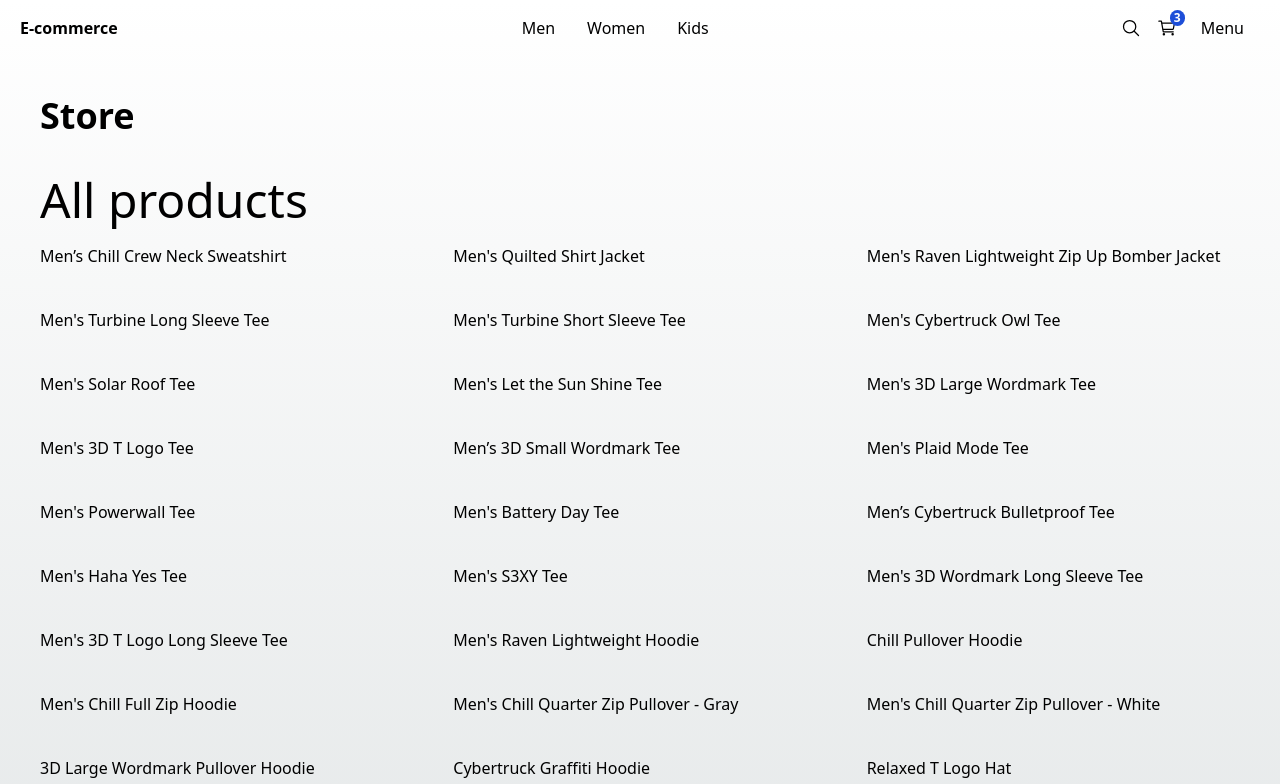
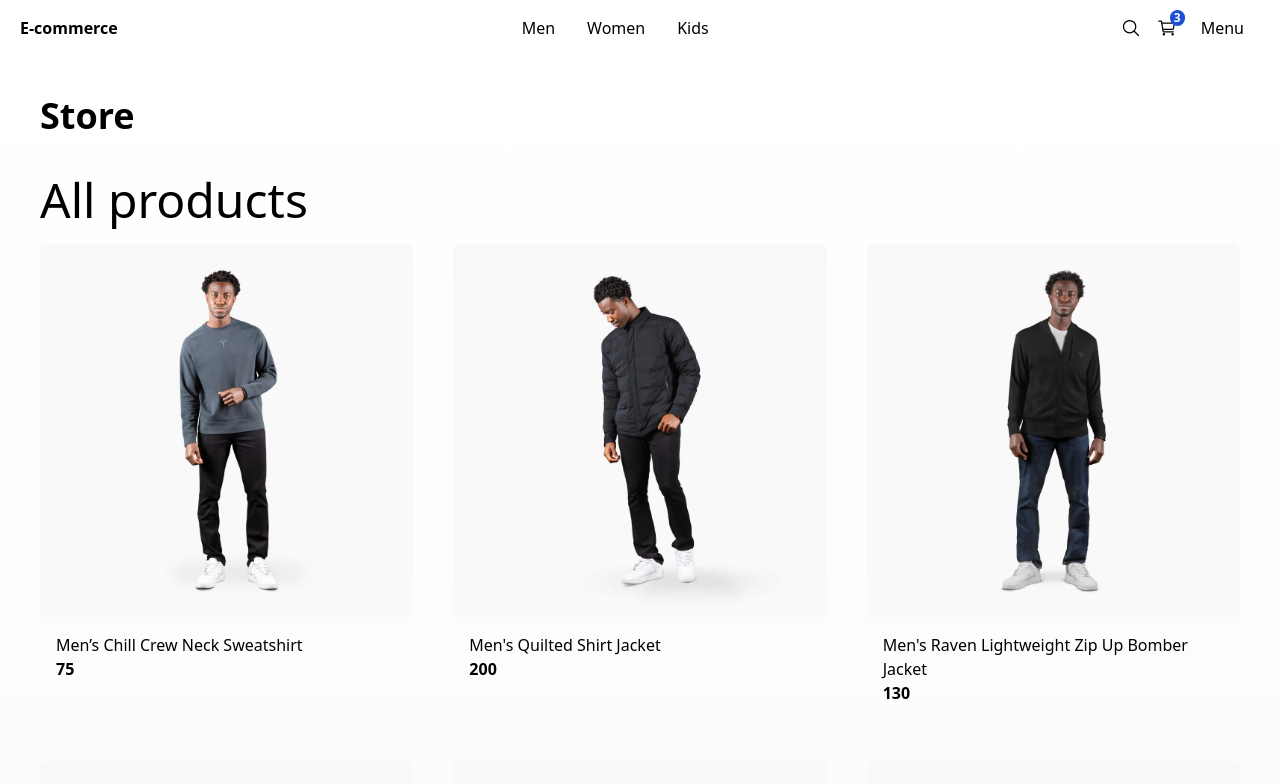
Before and after one commit to Joel3030/e-commerce, a Next.js app: page / in a window 1280 px wide. Shown: the top 784 px of the page. Built offline with nearby package versions, Linux system fonts and the light colour scheme.

Commit message:
feat: create ProductGridItem component

```diff
--- a/src/app/(shop)/page.tsx
+++ b/src/app/(shop)/page.tsx
@@ -1,4 +1,4 @@
-import { ProductGris, Title } from "@/components";
+import { ProductGrid, Title } from "@/components";
 import { initialData } from "../../seed/seed";
 
 const products = initialData.products;
@@ -8,7 +8,7 @@
     <>
       <Title title="Store" subTitle="All products" className="mb-2" />
 
-      <ProductGris products={products} />
+      <ProductGrid products={products} />
     </>
   );
 }
--- a/src/components/index.ts
+++ b/src/components/index.ts
@@ -1,4 +1,4 @@
-export * from "./products/product-grid/ProductGris";
+export * from "./products/product-grid/ProductGrid";
 export * from "./ui/not-found/PageNotFound";
 export * from "./ui/title/Title";
 export * from "./ui/top-menu/TopMenu";
--- /dev/null
+++ b/src/components/products/product-grid/ProductGrid.tsx
@@ -0,0 +1,16 @@
+import { Product } from "@/interfaces";
+import { ProductGridItem } from "./ProductGridItem";
+
+interface Props {
+  products: Product[];
+}
+
+export const ProductGrid = ({ products }: Props) => {
+  return (
+    <div className="mb-10 grid grid-cols-2 gap-10 sm:grid-cols-3">
+      {products.map((product) => (
+        <ProductGridItem key={product.slug} product={product} />
+      ))}
+    </div>
+  );
+};
--- /dev/null
+++ b/src/components/products/product-grid/ProductGridItem.tsx
@@ -0,0 +1,30 @@
+import { Product } from "@/interfaces";
+import Image from "next/image";
+import Link from "next/link";
+
+interface Props {
+  product: Product;
+}
+
+export const ProductGridItem = ({ product }: Props) => {
+  return (
+    <div className="fade-in overflow-hidden rounded-md">
+      <Link href={`/product/${product.slug}`}>
+        <Image
+          src={`/products/${product.images[0]}`}
+          alt={product.title}
+          className="w-full object-cover"
+          width={500}
+          height={500}
+        />
+      </Link>
+
+      <div className="flex flex-col p-4">
+        <Link className="hover:text-blue-500" href={`/product/${product.slug}`}>
+          {product.title}
+        </Link>
+        <span className="font-bold">{product.price}</span>
+      </div>
+    </div>
+  );
+};
--- a/src/components/products/product-grid/ProductGris.tsx
+++ /dev/null
@@ -1,15 +0,0 @@
-import { Product } from "@/interfaces";
-
-interface Props {
-  products: Product[];
-}
-
-export const ProductGris = ({ products }: Props) => {
-  return (
-    <div className="mb-10 grid grid-cols-2 gap-10 sm:grid-cols-3">
-      {products.map(({ slug, title }) => (
-        <span key={slug}>{title}</span>
-      ))}
-    </div>
-  );
-};
```
